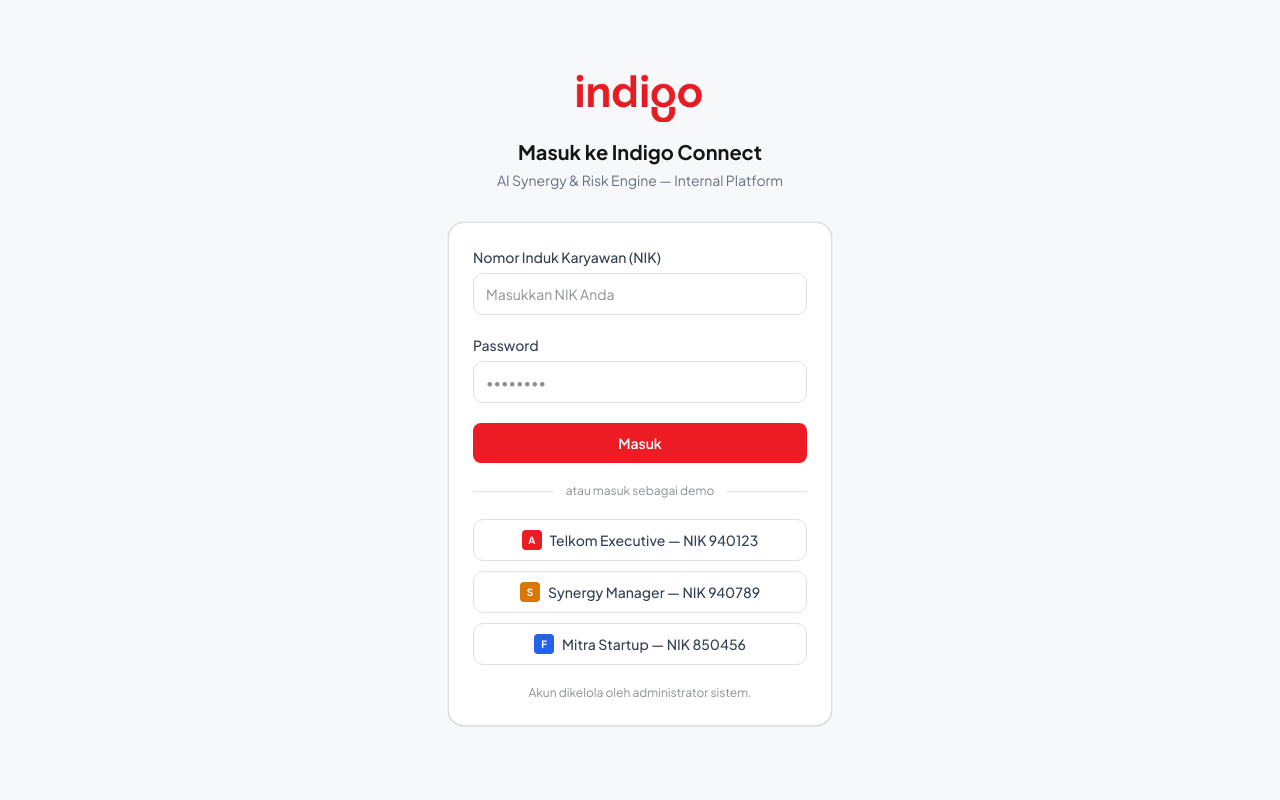
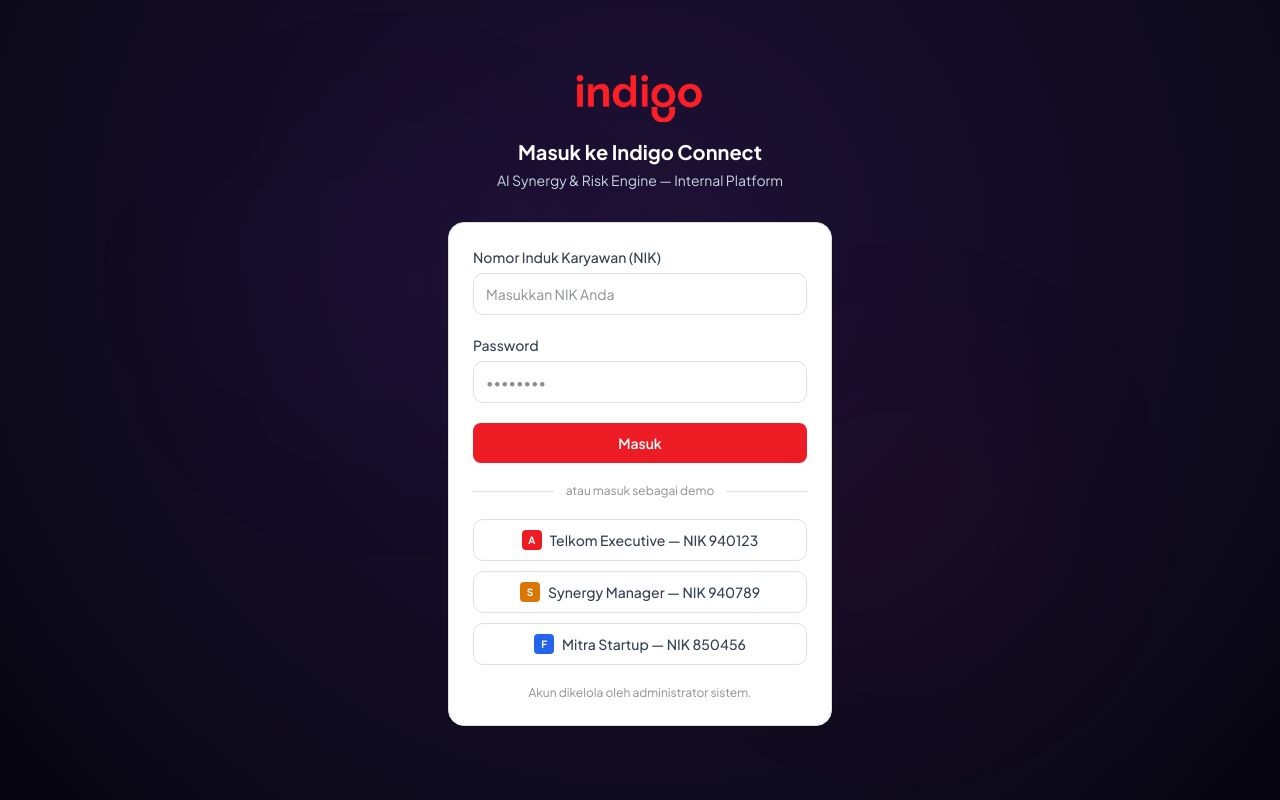
Before and after one commit to kelvinsatriahendra/Indigo-Connect-AI-Synergy-Risk-Engine-, a Next.js app: page /login in a window 1280 px wide. Built offline with nearby package versions, Linux system fonts and the light colour scheme; no server answers.

Commit message:
design: revamp login page background with premium dark radial gradient and glow blobs

```diff
--- a/src/app/login/page.tsx
+++ b/src/app/login/page.tsx
@@ -7,16 +7,23 @@
   const [state, action, pending] = useActionState(login, undefined);
 
   return (
-    <div className="flex min-h-screen items-center justify-center bg-[#f7f8f9] px-4">
-      <div className="w-full max-w-sm">
+    <div
+      className="flex min-h-screen items-center justify-center px-4 relative overflow-hidden"
+      style={{ background: 'radial-gradient(circle at 50% 30%, #1e1136 0%, #0d0a1b 75%, #06040f 100%)' }}
+    >
+      {/* Glow ambient spots */}
+      <div className="absolute top-[20%] left-[20%] w-[250px] h-[250px] rounded-full blur-[100px] pointer-events-none" style={{ backgroundColor: 'rgba(124, 58, 237, 0.06)' }} />
+      <div className="absolute bottom-[20%] right-[20%] w-[250px] h-[250px] rounded-full blur-[100px] pointer-events-none" style={{ backgroundColor: 'rgba(237, 28, 36, 0.06)' }} />
+
+      <div className="w-full max-w-sm relative z-10">
         <div className="mb-8 text-center">
           <img
             src="/indigo-red.png"
             alt="Indigo Logo"
-            className="mx-auto mb-4 h-12 w-auto object-contain"
+            className="mx-auto mb-4 h-12 w-auto object-contain brightness-110"
           />
-          <h1 className="text-xl font-bold text-[#161616]">Masuk ke Indigo Connect</h1>
-          <p className="mt-1 text-sm text-[#667085]">AI Synergy & Risk Engine — Internal Platform</p>
+          <h1 className="text-xl font-bold text-white">Masuk ke Indigo Connect</h1>
+          <p className="mt-1 text-sm text-slate-300">AI Synergy & Risk Engine — Internal Platform</p>
         </div>
 
         <form action={action} className="card-legion space-y-5 p-6">
```
